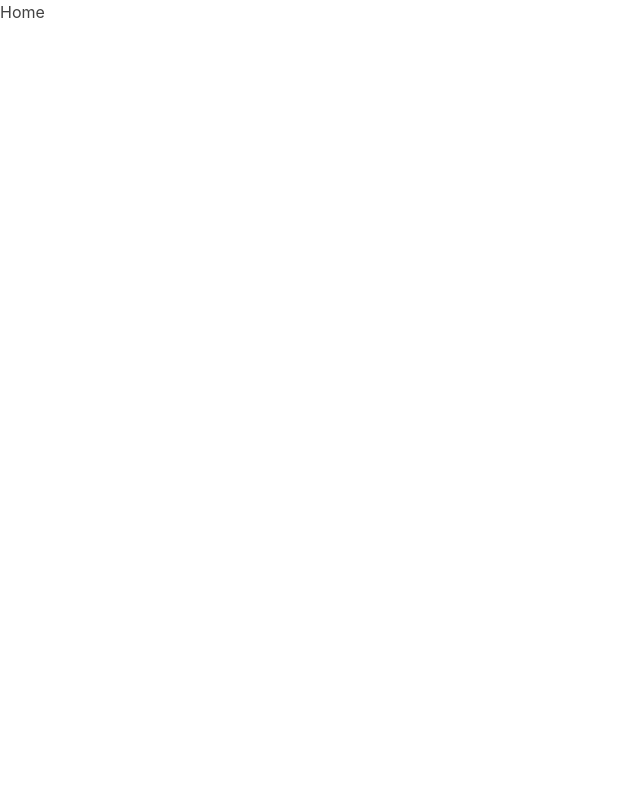
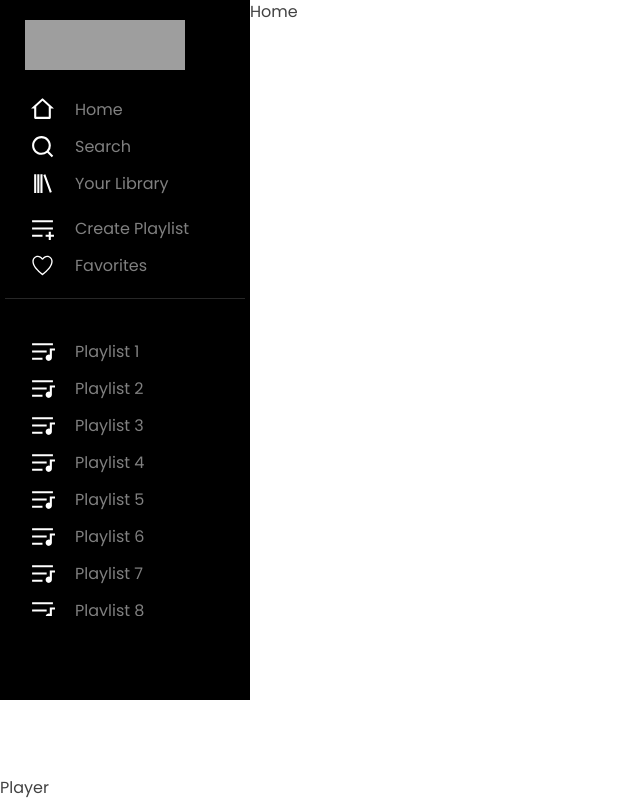
Before and after one commit to mithatercan/fullstack-spotify-clone, a Next.js app: page / in a window 1280 px wide. Shown: the whole page, without its empty margins (0-640 px from the left). Built offline with nearby package versions, Linux system fonts and the light colour scheme; grey boxes are pictures that could not be loaded.

Commit message:
Update pages

```diff
--- a/src/pages/_app.tsx
+++ b/src/pages/_app.tsx
@@ -1,27 +1,33 @@
-import { ChakraProvider, extendTheme } from "@chakra-ui/react";
-import "reset-css";
+import '@fontsource/poppins';
+import { ChakraProvider, extendTheme } from '@chakra-ui/react';
+import PlayerLayout from '../components/PlayerLayout';
+import 'reset-css';
+import Head from 'next/head';
 
 const theme = extendTheme({
+  fonts: {
+    body: 'Poppins, sans-serif',
+  },
   colors: {
     gray: {
-      100: "#f5f5f5",
-      200: "#eeeeee",
-      300: "#e0e0e0",
-      400: "#bdbdbd",
-      500: "#9e9e9e",
-      600: "#757575",
-      700: "#616161",
-      800: "#424242",
-      900: "#212121",
+      100: '#f5f5f5',
+      200: '#eeeeee',
+      300: '#e0e0e0',
+      400: '#bdbdbd',
+      500: '#9e9e9e',
+      600: '#757575',
+      700: '#616161',
+      800: '#424242',
+      900: '#212121',
     },
   },
   components: {
     Button: {
       variant: {
         link: {
-          ":focus": {
-            outline: "none",
-            boxShadow: "none",
+          ':focus': {
+            outline: 'none',
+            boxShadow: 'none',
           },
         },
       },
@@ -32,7 +38,12 @@
 const MyApp = ({ Component, pageProps }) => {
   return (
     <ChakraProvider theme={theme}>
-      <Component {...pageProps} />
+      <Head>
+        <title>Spotify Clone</title>
+      </Head>
+      <PlayerLayout>
+        <Component {...pageProps} />
+      </PlayerLayout>
     </ChakraProvider>
   );
 };
--- a/src/pages/index.tsx
+++ b/src/pages/index.tsx
@@ -1,7 +1,5 @@
-import React from "react";
-
 const Home = () => {
-  return "Home";
+  return <h1>Home</h1>;
 };
 
 export default Home;
```
